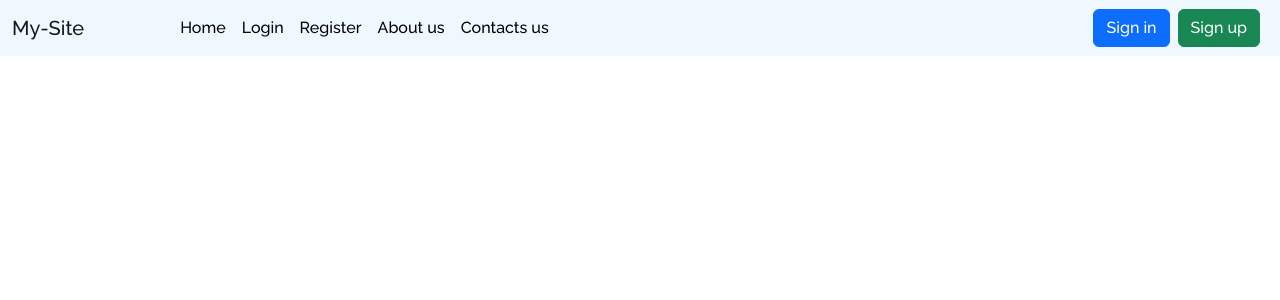
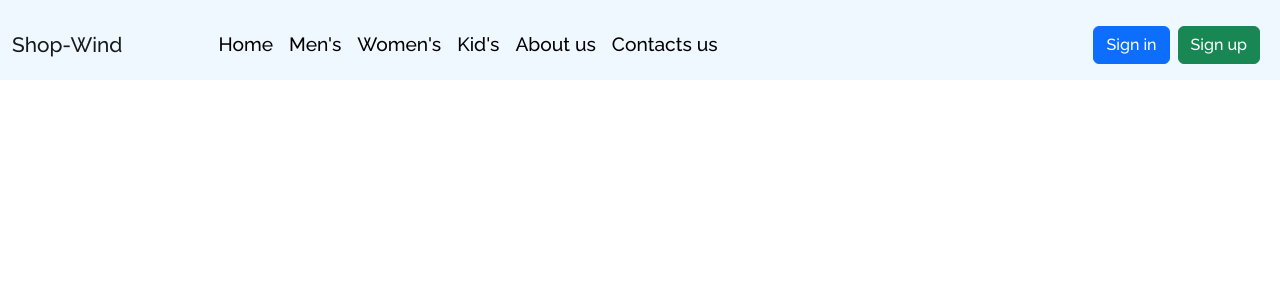
Before and after one commit to Rohitb1107/shopwind, a React (Vite) app in the folder client/: page / in a window 1280 px wide. Shown: the top 300 px of the page. Built offline with nearby package versions, Linux system fonts and the light colour scheme.

Commit message:
navbar update

```diff
--- a/client/src/Components/Navbar/Navbar.css
+++ b/client/src/Components/Navbar/Navbar.css
@@ -1,12 +1,17 @@
 .nav-div {
   width: 100%;
   background-color: aliceblue;
+  height: 5rem;
+  padding-top: 1rem;
 }
-
+.navbar-brand {
+  font-size: 1.3rem;
+}
 .ul-div ul {
   display: flex;
   gap: 1rem;
   margin-left: 5rem;
+  font-size: 1.2rem;
 }
 
 .ul-div a:hover {
--- a/client/src/Components/Navbar/Navbar.jsx
+++ b/client/src/Components/Navbar/Navbar.jsx
@@ -8,7 +8,7 @@ const Navbar = () => {
       <nav className="navbar navbar-expand-lg">
         <div className="container-fluid">
           <a className="navbar-brand" href="#">
-            My-Site
+            Shop-Wind
           </a>
           <div
             className="ul-div collapse navbar-collapse"
@@ -19,10 +19,13 @@ const Navbar = () => {
                 <Link to="/">Home</Link>
               </li>
               <li className="nav-item">
-                <Link to="/login">Login</Link>
+                <Link to="/Men's">Men's</Link>
               </li>
               <li className="nav-item">
-                <Link to="/register">Register</Link>
+                <Link to="/Women's">Women's</Link>
+              </li>
+              <li className="nav-item">
+                <Link to="/Kid's">Kid's</Link>
               </li>
               <li className="nav-item">
                 <Link to="#">About us</Link>
```
